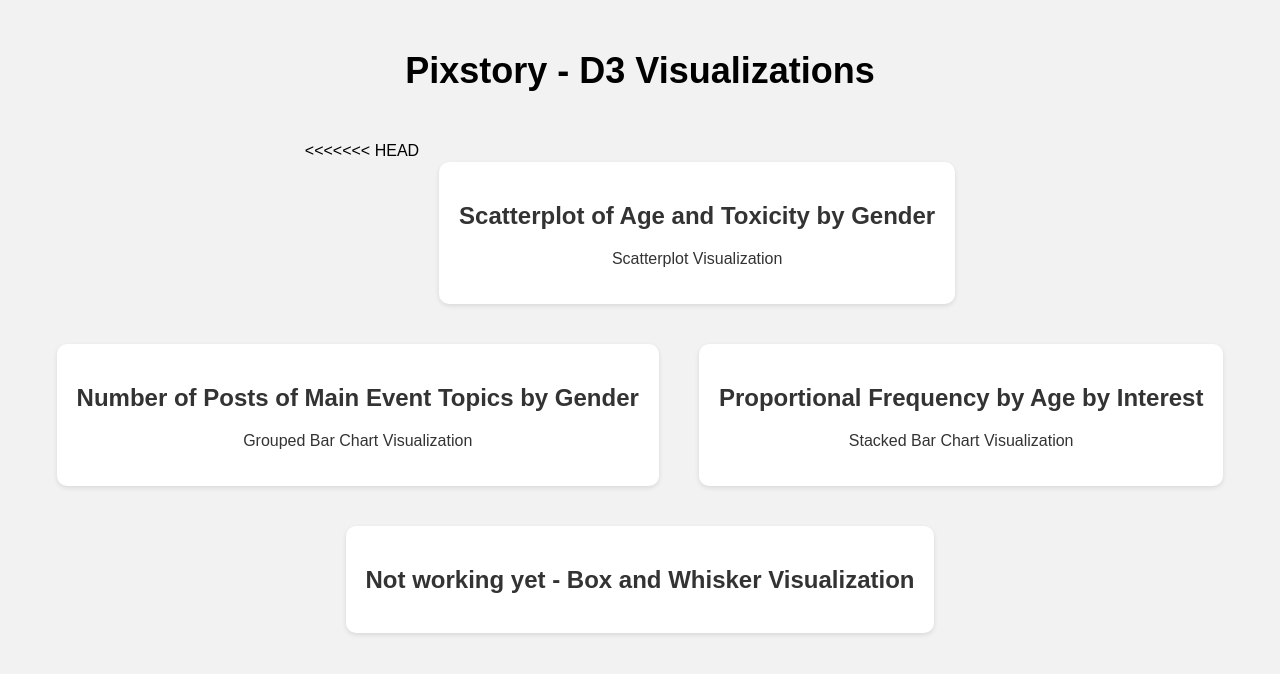
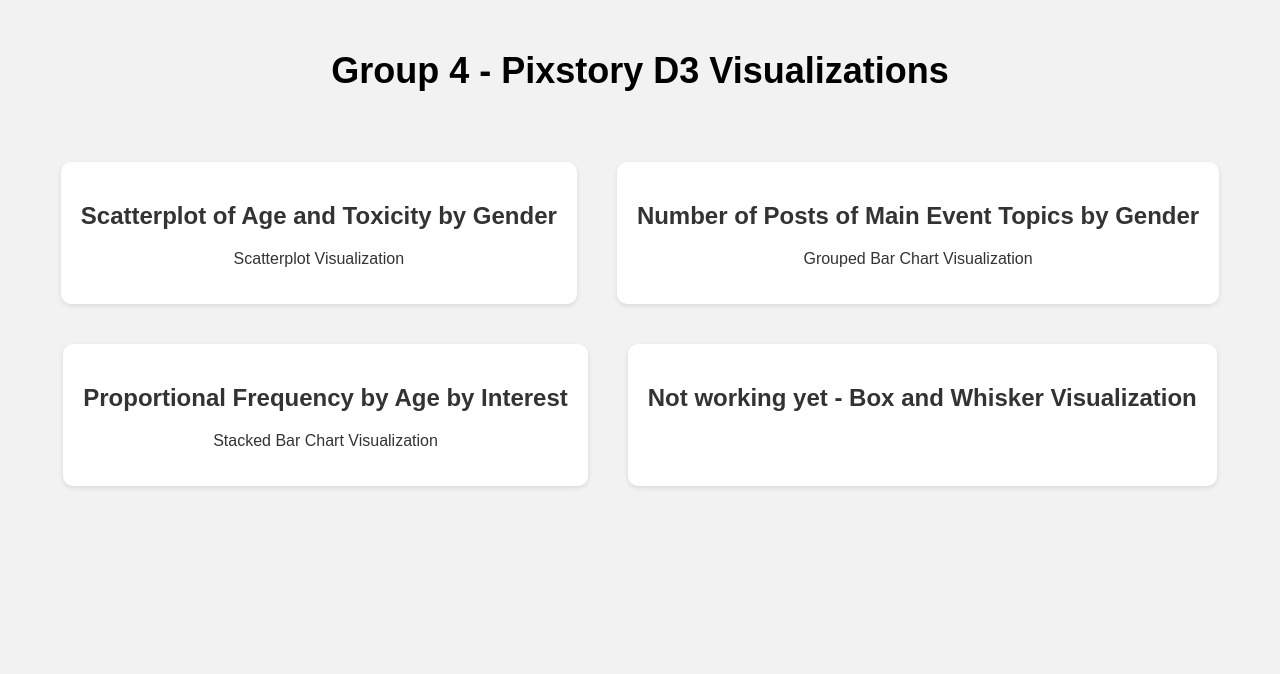
Before and after one commit to talajune/dsci550-group4, a plain HTML site: page index.html in a window 1280 px wide. Drawn offline with Linux system fonts and the light colour scheme.

Commit message:
landing page

```diff
--- a/index.html
+++ b/index.html
@@ -1,7 +1,7 @@
 <!DOCTYPE html>
 <html>
   <head>
-    <title>Group 4 D3 Visualizations</title>
+    <title>Group 4 D3 Visualizations </title>
     <style>
       body {
         font-family: Arial, sans-serif;
@@ -43,9 +43,8 @@
     </style>
   </head>
   <body>
-    <h1>Pixstory - D3 Visualizations</h1>
+    <h1>Group 4 - Pixstory D3 Visualizations</h1>
     <ul>
-<<<<<<< HEAD
       <li>
         <a href="scatterplot_age_gender_toxicity/index.html">
           <h2>Scatterplot of Age and Toxicity by Gender</h2>
```
